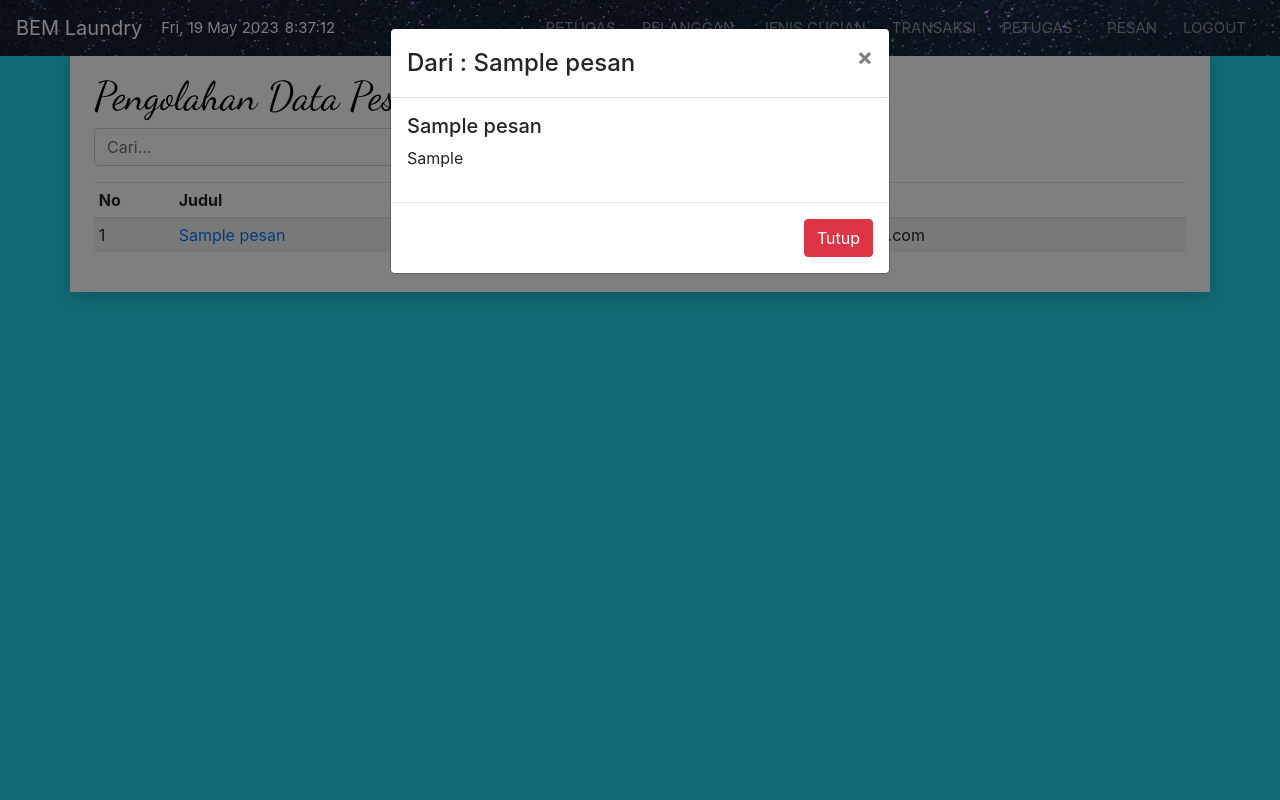
After one commit to tomebarros/pemrograman-web, a PHP site: page /petugas/pesan.php in a window 1280 px wide, after a click that opens the changed part. The commit adds this page. Run offline with PHP 8.4, Linux system fonts and the light colour scheme; the visitor is signed in with stand-in values (Sample User, id 1); tables that the repository leaves empty or names only in its code hold one stand-in row (values such as "Sample post"); some libraries are stand-ins or nearby versions; some web fonts are replaced.

Commit message:
jalangkan form pesan

```diff
--- a/petugas/navbar.php
+++ b/petugas/navbar.php
@@ -39,6 +39,10 @@ $namapetugas = $namapetugas[0];
       </li>
 
       <li class="nav-item">
+        <a href="pesan.php" class="nav-link">Pesan</a>
+      </li>
+
+      <li class="nav-item">
         <a class="nav-link" href="logout.php" onclick="return confirm('Logout Sekarang')">Logout</a>
       </li>
 
--- /dev/null
+++ b/petugas/pesan.php
@@ -0,0 +1,150 @@
+<?php
+include "restrick.php";
+include "../koneksi.php";
+?>
+<!DOCTYPE html>
+<html lang="en">
+
+<head>
+  <title>BEM | Pesan</title>
+  <?php include "../cdn.php"; ?>
+  <?php include "../tema.php"; ?>
+</head>
+
+<body class="color-change-2x">
+  <div class="wrapper">
+
+    <?php include "navbar.php"; ?>
+    <div class="container shadow p-4 mb-4 bg-white">
+      <h1 class="tracking-in-contract judul">Pengolahan Data Pesan</h1>
+
+      <div class="row">
+        <div class="col-sm-4">
+          <input type="text" class="form-control" id="myInput" placeholder="Cari...">
+        </div>
+      </div>
+      <div class="table-responsive mt-3">
+
+        <table class="table table-striped table-hover table-sm">
+          <thead>
+            <tr>
+              <th>No</th>
+              <th>Judul</th>
+              <th>Nama</th>
+              <th>Email</th>
+              <!-- <th>Aksi</th> -->
+            </tr>
+          </thead>
+
+          <tbody id="myTable">
+            <?php
+            $data = mysqli_query($koneksi, "SELECT * FROM pesan");
+            $no = 1;
+            while ($d = mysqli_fetch_array($data)) {
+            ?>
+              <tr>
+                <td><?php echo $no; ?></td>
+                <td><a href="#" data-toggle="modal" data-target="#myModalpesan<?php echo $d['idpesan']; ?>"><?= $d['judul']; ?></a></td>
+                <td><?php echo $d['nama']; ?></td>
+                <td><?php echo $d['email']; ?></td>
+                <!-- <td><?php echo $d['judul']; ?></td> -->
+              </tr>
+
+              <!-- modal update -->
+
+              <div class="modal fade" id="myModalpesan<?php echo $d['idpesan']; ?>">
+                <div class="modal-dialog">
+                  <div class="modal-content">
+
+                    <div class="modal-header">
+                      <h4 class="modal-title">Dari : <?= $d['nama']; ?></h4>
+                      <button type="button" class="close" data-dismiss="modal">&times;</button>
+                    </div>
+                    <div class="modal-body">
+
+                      <h5><?= $d['judul']; ?></h5>
+                      <p><?= $d['pesan']; ?></p>
+
+                    </div>
+                    <div class="modal-footer">
+                      <button type="button" class="btn btn-danger" data-dismiss="modal">Tutup</button>
+                    </div>
+                  </div>
+                </div>
+              </div>
+
+            <?php $no++;
+            } ?>
+          </tbody>
+        </table>
+      </div>
+    </div>
+
+    <!-- modal insert -->
+    <div class="modal fade" id="myModalinsert">
+      <div class="modal-dialog">
+        <div class="modal-content">
+
+          <div class="modal-header">
+            <h4 class="modal-title">Tambah Data</h4>
+            <button type="button" class="close" data-dismiss="modal">&times;</button>
+          </div>
+
+          <div class="modal-body">
+            <form action="insertjeniscucian.php" method="POST">
+
+              <div class="input-group mb-2">
+                <div class="input-group-prepend">
+                  <span class="input-group-text">Nama Jenis Cucian</span>
+                </div>
+                <input type="text" class="form-control" name="nama" required>
+              </div>
+
+              <div class="input-group mb-2">
+                <div class="input-group-prepend">
+                  <span class="input-group-text">Harga</span>
+                </div>
+                <input type="number" class="form-control" name="harga" required>
+              </div>
+
+          </div>
+
+          <div class="modal-footer">
+            <input type="submit" class="btn btn-success" value="Simpan"></form>
+            <button type="button" class="btn btn-danger" data-dismiss="modal">Tutup</button>
+          </div>
+        </div>
+
+      </div>
+    </div>
+  </div>
+
+  <?php include '../footer.php'; ?>
+
+  </div>
+
+
+  <script>
+    $(document).ready(function() {
+      $("#myInput").on("keyup", function() {
+        var value = $(this).val().toLowerCase();
+        $("#myTable tr").filter(function() {
+          $(this).toggle($(this).text().toLocaleLowerCase().indexOf(value) > -1)
+        });
+      });
+    });
+
+    //myClock
+    setInterval(() => {
+      let date = new Date()
+      let clock = document.getElementById('clock')
+      clock.innerHTML =
+        date.getHours() + ":" +
+        date.getMinutes() + ":" +
+        date.getSeconds()
+    }, 1000);
+  </script>
+
+</body>
+
+</html>
--- a/petugas/petugas.php
+++ b/petugas/petugas.php
@@ -23,9 +23,7 @@ include "../koneksi.php";
 			<div class="row">
 				<div class="col-sm-3">
 					<a href="#" class="btn btn-sm btn-info" data-toggle="modal" data-target="#myModalinsert">Tambah Data <i class="bi bi-person-plus-fill"></i></a>
-					<a href="backup.php" class="btn btn-sm btn-warning">DB BackUP</a>
-
-
+					<!-- <a href="backup.php" class="btn btn-sm btn-warning">DB BackUP</a> -->
 
 				</div>
 				<div class="col-sm-9 mt-2">
--- a/tema.php
+++ b/tema.php
@@ -120,7 +120,7 @@
     .nav-link {
       text-transform: uppercase;
       margin-right: 10px;
-      font-size:15px;
+      font-size: 15px;
     }
 
     nav span #clock {
@@ -145,6 +145,7 @@
 
     body .wrapper .container h1 {
       font-size: 40px;
+      color: #010101;
     }
 
     .icondesc {
```
Also changed, not shown: petugas/css/style.css (indentation only).
